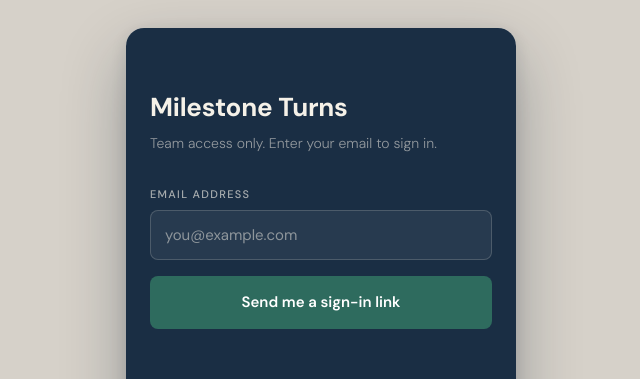
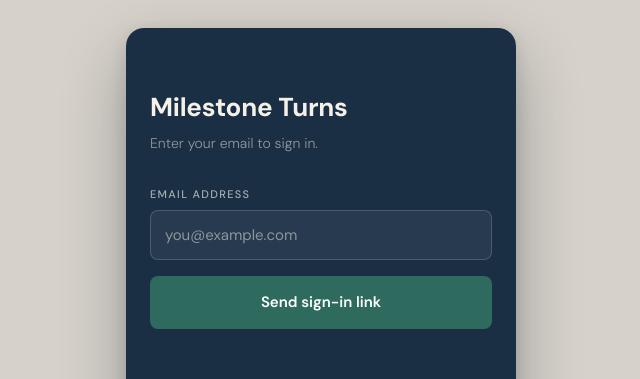
Before and after one commit to grantaltom-ms/milestone-turns, a Next.js app: page /login in a window 1280 px wide. Shown: the top 379 px of the page, without its empty margins (319-959 px from the left). Built offline with nearby package versions, Linux system fonts and the light colour scheme.

Commit message:
feat: streamline login screen and skip onboarding for pre-created users

```diff
--- a/app/auth/callback/route.ts
+++ b/app/auth/callback/route.ts
@@ -24,17 +24,19 @@ export async function GET(request: NextRequest) {
     return NextResponse.redirect(`${origin}/login?error=auth_failed`);
   }
 
-  // Check if the user has a profile yet
+  // Check whether the user's profile already has a name. Admins can
+  // pre-create profiles (name + initials + email + role) in Supabase; those
+  // users skip onboarding and go straight to the board.
   const { data: { user } } = await supabase.auth.getUser();
   if (user) {
     const { data: profile } = await supabase
       .from("profiles")
-      .select("id")
+      .select("name")
       .eq("id", user.id)
       .maybeSingle();
 
-    if (!profile) {
-      // First login — send to onboarding; preserve the original destination
+    if (!profile?.name) {
+      // No name yet — send to onboarding; preserve the original destination
       const onboardUrl = new URL("/onboarding", origin);
       if (next !== "/") onboardUrl.searchParams.set("next", next);
       return NextResponse.redirect(onboardUrl.toString());
--- a/app/login/page.tsx
+++ b/app/login/page.tsx
@@ -39,7 +39,7 @@ function Shell({ children }: { children?: React.ReactNode }) {
           Milestone Turns
         </div>
         <p style={{ fontWeight: 300, fontSize: 14, color: "rgba(245,241,232,0.55)", margin: 0 }}>
-          Team access only. Enter your email to sign in.
+          Enter your email to sign in.
         </p>
       </div>
       {children}
@@ -119,7 +119,7 @@ function LoginForm() {
             lineHeight: 1.55,
           }}
         >
-          <div style={{ fontWeight: 700, fontSize: 16, marginBottom: 8 }}>Check your email ✓</div>
+          <div style={{ fontWeight: 700, fontSize: 16, marginBottom: 8 }}>Check your email for a sign-in link ✓</div>
           We sent a sign-in link to <strong style={{ color: "#F5F1E8" }}>{email}</strong>.
           <br /><br />
           Click the link in the email to continue. It expires in 1 hour.
@@ -194,7 +194,7 @@ function LoginForm() {
             transition: "opacity 0.15s",
           }}
         >
-          {pending ? "Sending…" : "Send me a sign-in link"}
+          {pending ? "Sending…" : "Send sign-in link"}
         </button>
       </form>
     </Shell>
```
